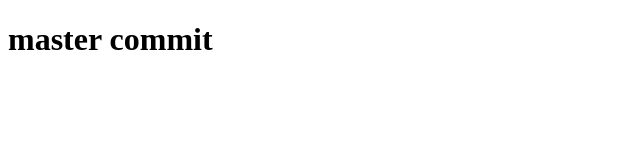
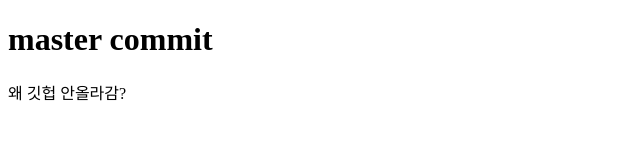
Before and after one commit to dohh0117/group-project, a plain HTML site: page index.html in a window 1280 px wide. Shown: the whole page, without its empty margins (0-640 px from the left). Drawn offline with Linux system fonts and the light colour scheme.

Commit message:
second commit

```diff
--- a/index.html
+++ b/index.html
@@ -7,5 +7,6 @@
 </head>
 <body>
     <h1>master commit</h1>
+    <p>왜 깃헙 안올라감?</p>
 </body>
 </html>
```
